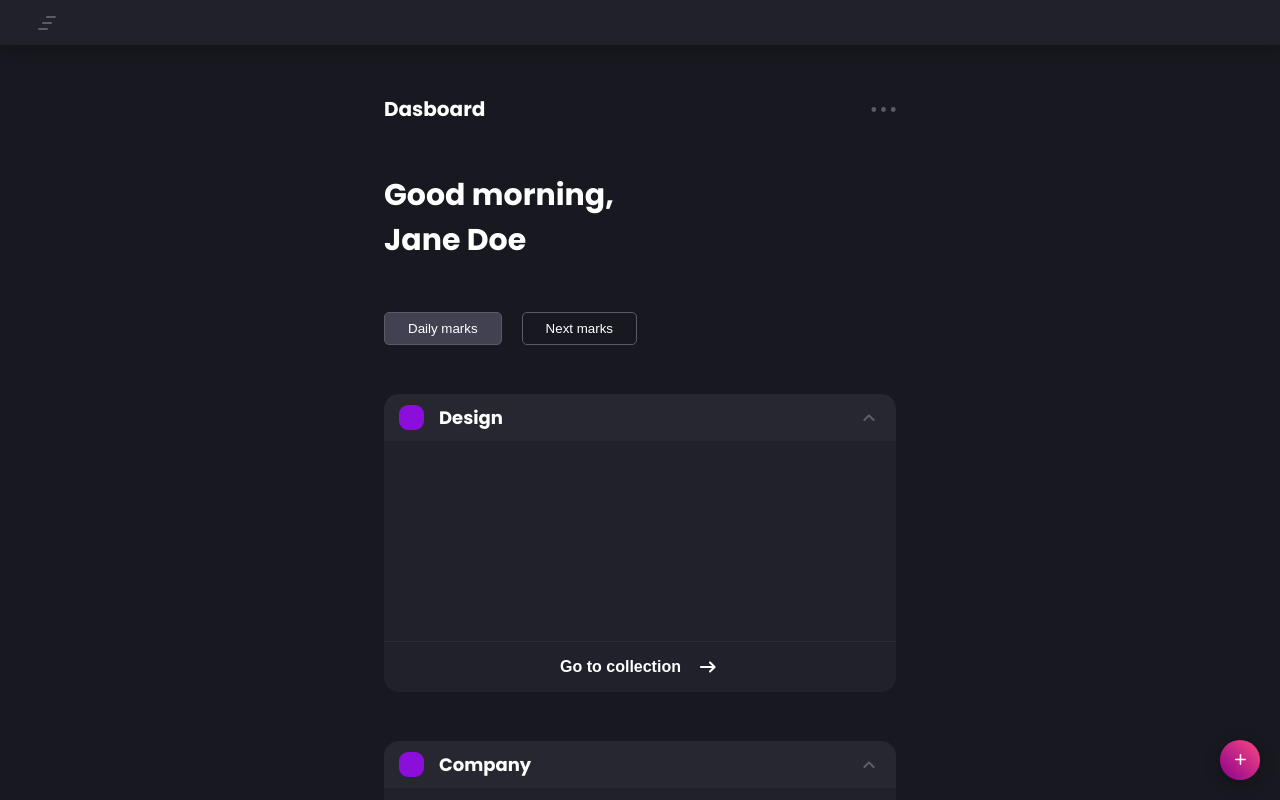
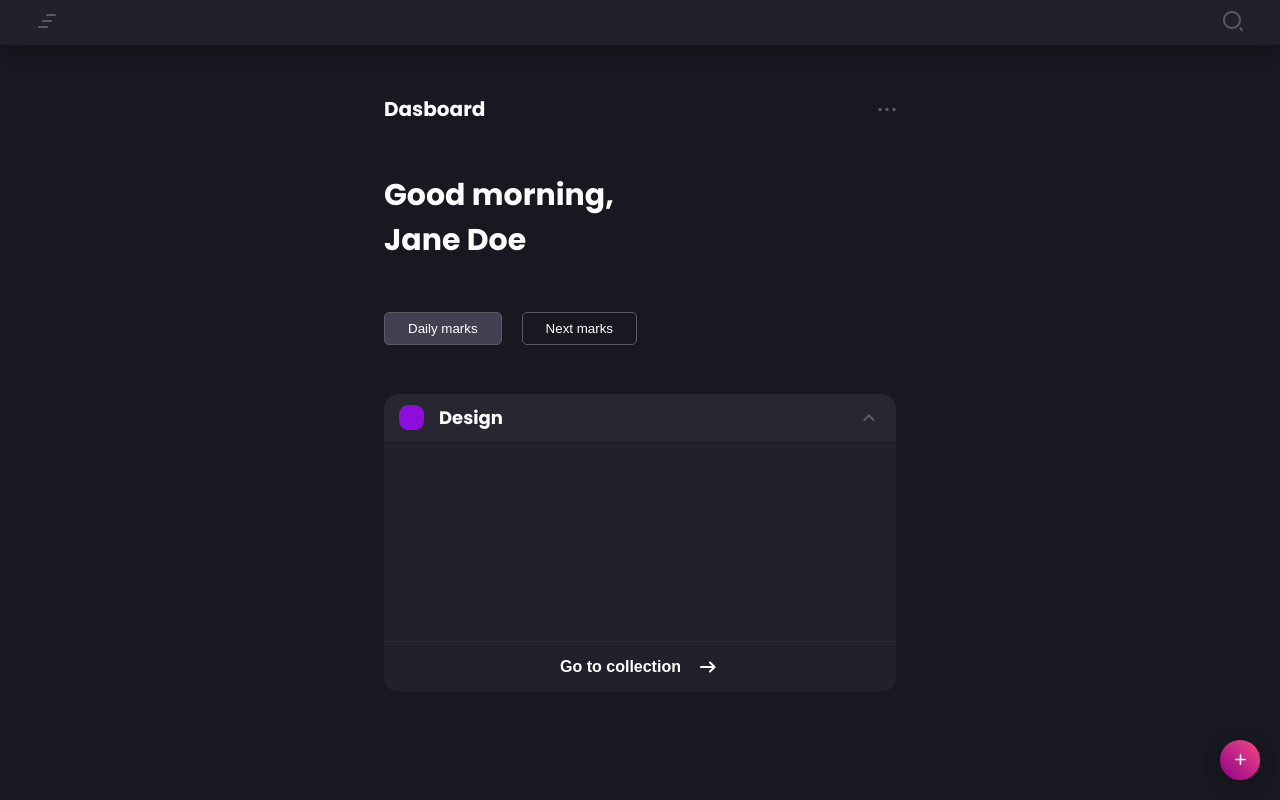
Before and after one commit to EldsonC/Sheet-edit, a React (Create React App) app: page / in a window 1280 px wide. Built offline with nearby package versions, Linux system fonts and the light colour scheme.

Commit message:
alert-redux

```diff
--- a/src/app/dashboard.tsx
+++ b/src/app/dashboard.tsx
@@ -1,12 +1,12 @@
 import { Add } from "../assets/icon/add";
 import { MenuPoints } from "../assets/icon/menu-points";
-import { Right } from "../assets/icon/right";
-import { UpArrow } from "../assets/icon/uparrow";
 import { Dashboard_Style } from "../assets/style/dashboard";
+import { Alert } from "../components/global/alert";
 import { CardPreview } from "../components/global/card-preview";
 
 export const Dashboard = () => {
     return (
+        <>
             <Dashboard_Style>
                 <div className="content-main">
                     <header>
@@ -26,12 +26,14 @@ export const Dashboard = () => {
                     </div>
                     <section className="content-cards">
                         <CardPreview title="Design"/>
-                    <CardPreview title="Company"/>
+
                     </section>
                 </div>
                 <button className="float-button">
                     <Add/>
                 </button>
+                <Alert title="Show"/>
             </Dashboard_Style>
+        </>
     );
 };
--- a/src/assets/icon/menu-points.tsx
+++ b/src/assets/icon/menu-points.tsx
@@ -4,7 +4,7 @@ export function MenuPoints() {
   return (
     <svg
       xmlns="http://www.w3.org/2000/svg"
-      width="25"
+      width="18"
       height="5"
       fill="none"
       viewBox="0 0 25 5"
--- /dev/null
+++ b/src/assets/icon/search.tsx
@@ -0,0 +1,18 @@
+import React from "react";
+
+export function Search() {
+  return (
+    <svg
+      xmlns="http://www.w3.org/2000/svg"
+      width="24"
+      height="24"
+      fill="none"
+      viewBox="0 0 24 24"
+    >
+      <path
+        fill="#5B5B63"
+        d="M11 2c4.968 0 9 4.032 9 9s-4.032 9-9 9-9-4.032-9-9 4.032-9 9-9zm0 16c3.867 0 7-3.133 7-7 0-3.868-3.133-7-7-7-3.868 0-7 3.132-7 7 0 3.867 3.132 7 7 7zm8.485.071l2.829 2.828-1.415 1.415-2.828-2.829 1.414-1.414z"
+      ></path>
+    </svg>
+  );
+}
--- /dev/null
+++ b/src/assets/style/alert.ts
@@ -0,0 +1,18 @@
+import styled from "styled-components";
+
+export const Alert_Style = styled.div `
+    width: 100%;
+    height: 45px;
+
+    display: flex;
+    justify-content: flex-start;
+    align-items: center;
+
+
+    position: absolute;
+    bottom: 0px;
+
+    background: #272731;
+
+    color: white;
+`;
--- a/src/assets/style/header-style.ts
+++ b/src/assets/style/header-style.ts
@@ -24,6 +24,14 @@ export const Header_Style = styled.header `
         align-items: center;
         gap: 17.5px;
 
+        button {
+            background: transparent;
+            border: none;
+            outline: none;
+
+            cursor: pointer;
+        }
+
         .btn-nav-dashboard {
             padding: 5px 17.5px;
 
@@ -48,19 +56,10 @@ export const Header_Style = styled.header `
     }
 
     .btn-new-sheet {
-        width: 60px;
-        height: 33px;
 
-        display: flex;
-        justify-content: center;
-        align-items: center;
-
-        gap: 10px;
-
-        background: linear-gradient(225deg, #FB4982 0%, #8A008D 100%);
+        background: transparent;
         border: none;
         outline: none;
-        border-radius: 9px;
 
         cursor: pointer;
     }
--- a/src/components/app/header.tsx
+++ b/src/components/app/header.tsx
@@ -1,23 +1,26 @@
 import { Menu } from "../../assets/icon/menu";
 import { Header_Style } from "../../assets/style/header-style";
+import { Search } from "../../assets/icon/search";
 
-import { NavLink } from "react-router-dom"
-import { DashboardIcon } from "../../assets/icon/dash";
-import { Add } from "../../assets/icon/add";
+import { useDispatch } from "react-redux";
+import { showMenu } from "../../redux/features/menuSlice";
 
 export const Header = () => {
+    const dispatch = useDispatch()
+
+    const handleShowMenu = () => {
+        dispatch(showMenu())
+    }
     return (
         <Header_Style>
             <nav>
-                <Menu/>
-                {/* <NavLink to={"/"} className={"btn-nav-dashboard"}>
-                    <DashboardIcon/>
-                    <span>Dashboard</span>
-                </NavLink> */}
+                <button onClick={handleShowMenu}>
+                    <Menu/>
+                </button>
             </nav>
-            {/* <button className="btn-new-sheet">
-                <Add/>
-            </button> */}
+            <button className="btn-new-sheet">
+                <Search/>
+            </button>
         </Header_Style>
     );
 };
--- /dev/null
+++ b/src/components/global/alert.tsx
@@ -0,0 +1,31 @@
+import { useSelector } from "react-redux"
+import { Alert_Style } from "../../assets/style/alert"
+import { menuState } from "../../redux/features/menuSlice"
+
+import { useDispatch } from "react-redux"
+import { hideMenu } from "../../redux/features/menuSlice"
+
+interface AlertProps {
+    title: string;
+}
+
+export const Alert = ({ title }:AlertProps) => {
+    const state = useSelector(menuState)
+    const dispatch = useDispatch()
+
+    if (state) {
+        setTimeout(() => {
+            dispatch(hideMenu())
+        }, 2000)
+        return (
+            <Alert_Style>
+                {/* {title} */}
+            </Alert_Style>
+        )
+    }
+
+
+    return (
+        <div></div>
+    )
+}
--- a/src/index.tsx
+++ b/src/index.tsx
@@ -1,15 +1,19 @@
 import React from 'react';
 import { createRoot } from 'react-dom/client';
+import { Provider } from 'react-redux';
 import App from './App';
 
 import { Style } from './assets/style/globalStyle';
+import store from './redux/store';
 
 const container = document.getElementById('root')!;
 const root = createRoot(container);
 
 root.render(
   <React.StrictMode>
+    <Provider store={store}>
       <Style/>
       <App />
+    </Provider>
   </React.StrictMode>
 );
--- /dev/null
+++ b/src/redux/features/menuSlice.tsx
@@ -0,0 +1,30 @@
+import { createSlice } from "@reduxjs/toolkit";
+
+interface StateProps {
+    menu: {
+        show: boolean;
+    }
+}
+
+export const slice = createSlice({
+    name: "menu",
+    initialState: {
+        show: false,
+    },
+
+    reducers: {
+        showMenu(state) {
+            return { ...state, show: true }
+        },
+
+        hideMenu(state) {
+            return { ...state, show: false }
+        }
+    }
+})
+
+export const { showMenu, hideMenu } = slice.actions
+
+export const menuState = (state:StateProps) => state.menu.show
+
+export default slice.reducer
--- /dev/null
+++ b/src/redux/store.tsx
@@ -0,0 +1,8 @@
+import { configureStore } from "@reduxjs/toolkit";
+import menuReducer from "./features/menuSlice"
+
+export default configureStore({
+    reducer: {
+        menu: menuReducer,
+    }
+});
```
Also changed, not shown: src/components/global/card-preview.tsx (line endings or trailing spaces). Lines whose indentation alone changed are shown as unchanged.
